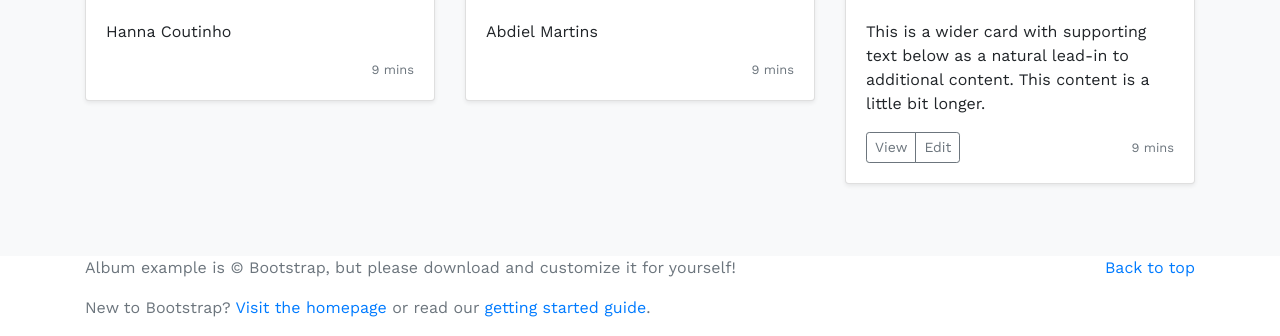
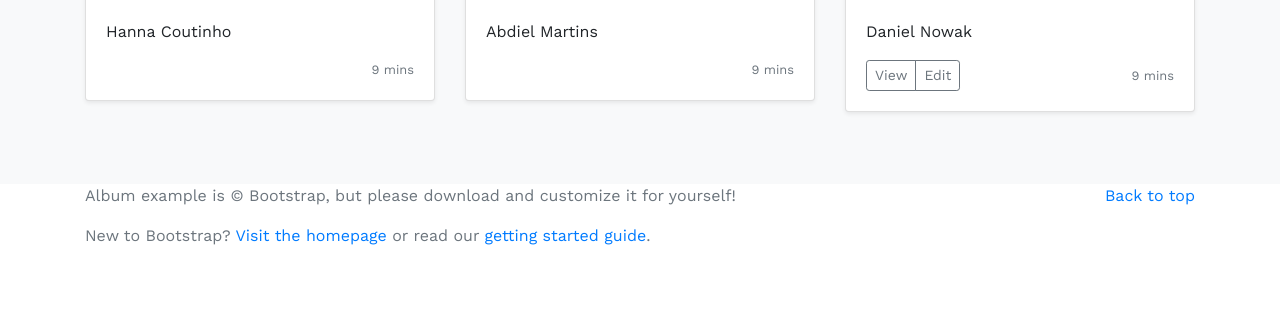
Before and after one commit to abdielmartins/myservice, a Django app: page /about in a window 1280 px wide. Shown: the part 528-864 px from the top of the page. After the commit the page ends 773 px from the top, so only its background shows below. Run offline with Django 3.2, Linux system fonts and the light colour scheme; some libraries are stand-ins or nearby versions.

Commit message:
update 'about' page

```diff
--- a/templates/about.html
+++ b/templates/about.html
@@ -85,7 +85,7 @@
               <div class="card mb-4 shadow-sm">
                 <img class="card-img-top" data-src="holder.js/100px225?theme=thumb&bg=55595c&fg=eceeef&text=Thumbnail" alt="Card image cap">
                 <div class="card-body">
-                  <p class="card-text">This is a wider card with supporting text below as a natural lead-in to additional content. This content is a little bit longer.</p>
+                  <p class="card-text">Daniel Nowak</p>
                   <div class="d-flex justify-content-between align-items-center">
                     <div class="btn-group">
                       <button type="button" class="btn btn-sm btn-outline-secondary">View</button>
```
